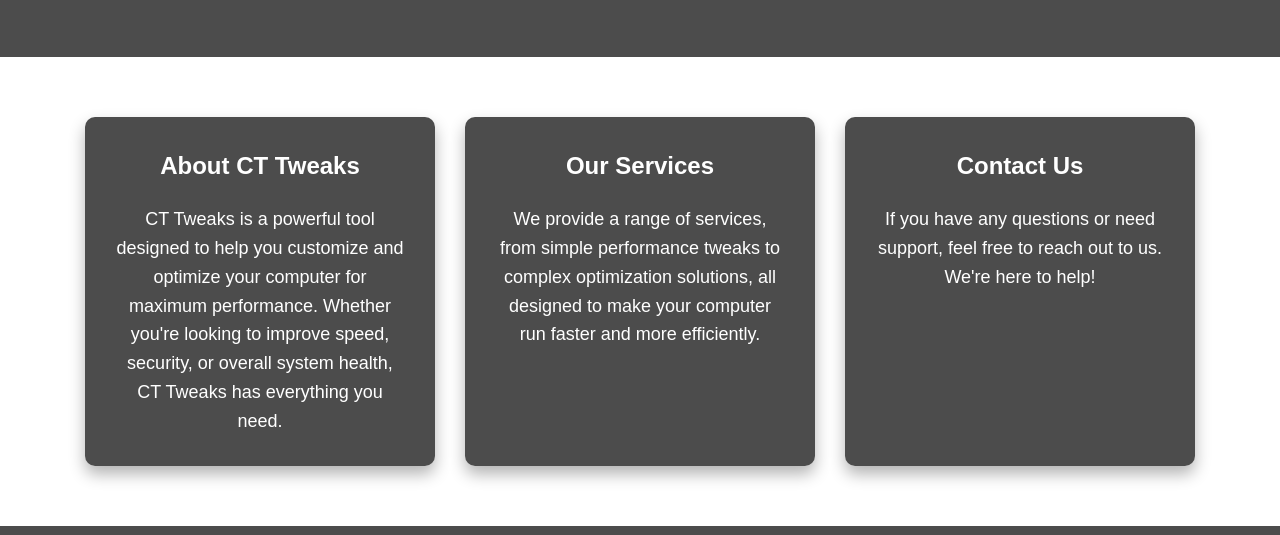
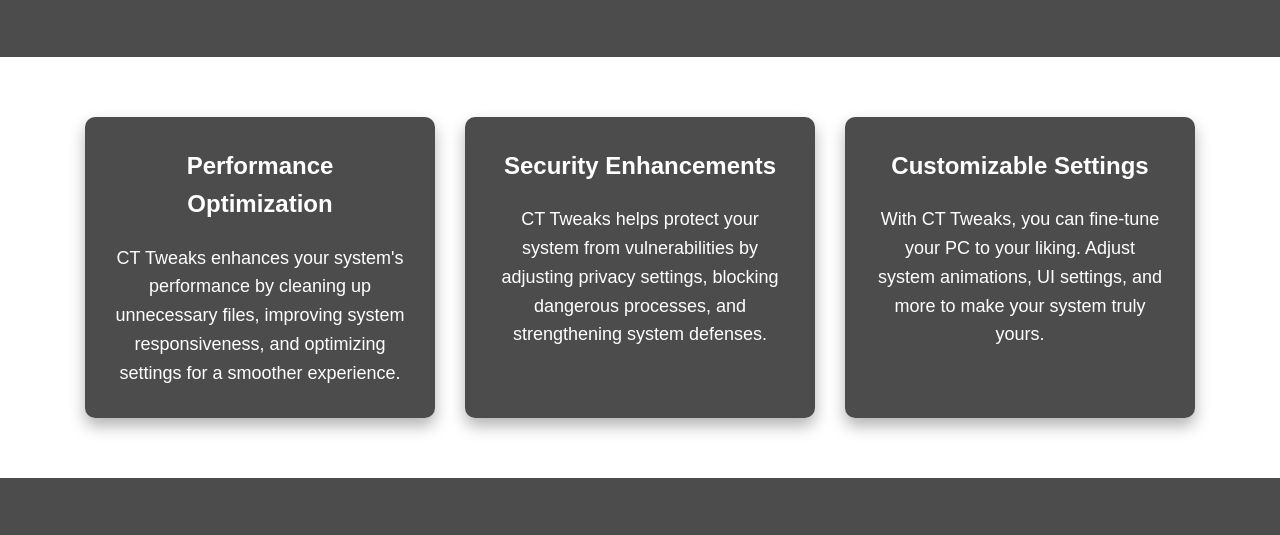
Before and after one commit to HaseMalke174/CT-Tweaks, a plain HTML site: page index.html in a window 1280 px wide. Shown: the part 260-795 px from the top of the page. Drawn offline with nearby package versions, Linux system fonts and the light colour scheme.

Commit message:
Update index.html

```diff
--- a/index.html
+++ b/index.html
@@ -194,24 +194,24 @@
     <p>Your Ultimate Customization & Optimization Tool</p>
   </header>
 
-  <!-- Cards Section (About, Services, Contact) -->
+  <!-- Cards Section (Features, Services, Contact) -->
   <section id="about" class="cards-container">
-    <!-- About Card -->
+    <!-- Performance Optimization Card -->
     <div class="card">
-      <h3>About CT Tweaks</h3>
-      <p>CT Tweaks is a powerful tool designed to help you customize and optimize your computer for maximum performance. Whether you're looking to improve speed, security, or overall system health, CT Tweaks has everything you need.</p>
+      <h3>Performance Optimization</h3>
+      <p>CT Tweaks enhances your system's performance by cleaning up unnecessary files, improving system responsiveness, and optimizing settings for a smoother experience.</p>
     </div>
 
-    <!-- Services Card -->
+    <!-- Security Improvements Card -->
     <div class="card">
-      <h3>Our Services</h3>
-      <p>We provide a range of services, from simple performance tweaks to complex optimization solutions, all designed to make your computer run faster and more efficiently.</p>
+      <h3>Security Enhancements</h3>
+      <p>CT Tweaks helps protect your system from vulnerabilities by adjusting privacy settings, blocking dangerous processes, and strengthening system defenses.</p>
     </div>
 
-    <!-- Contact Card -->
+    <!-- Customization Options Card -->
     <div class="card">
-      <h3>Contact Us</h3>
-      <p>If you have any questions or need support, feel free to reach out to us. We're here to help!</p>
+      <h3>Customizable Settings</h3>
+      <p>With CT Tweaks, you can fine-tune your PC to your liking. Adjust system animations, UI settings, and more to make your system truly yours.</p>
     </div>
   </section>
 
```
